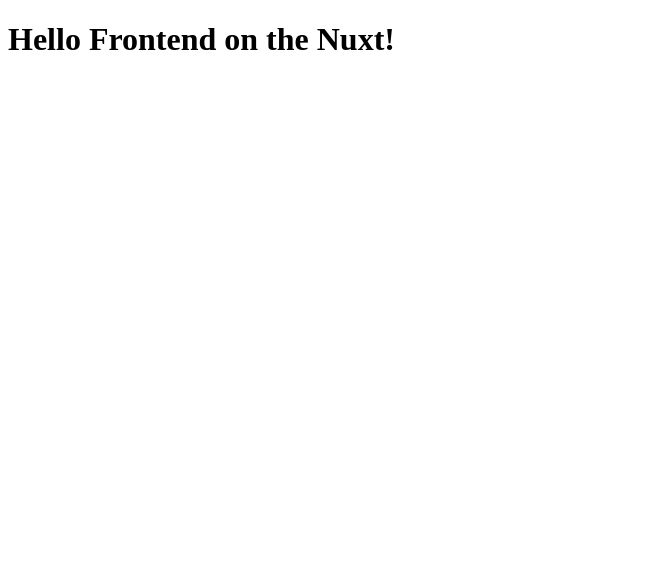
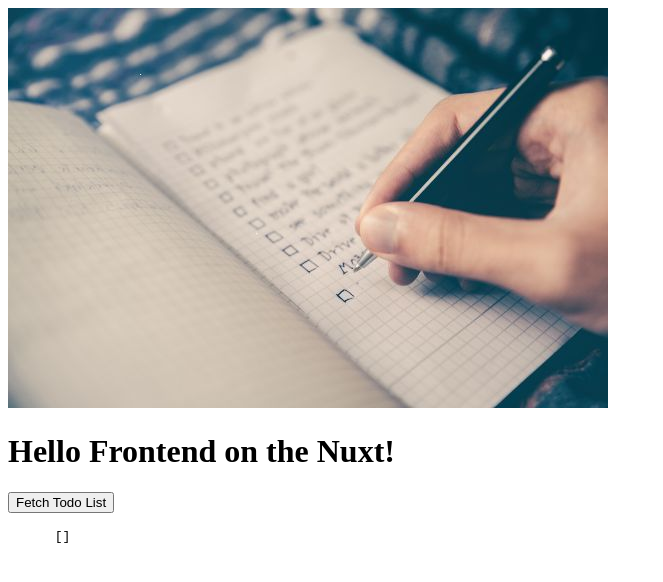
Before and after one commit to alexnas/nuxt3-app, a Nuxt app: page / in a window 1280 px wide. Shown: the top 582 px of the page, without its empty margins (0-663 px from the left). Built offline with nearby package versions, Linux system fonts and the light colour scheme.

Commit message:
Fetch and show todos list from JsonPlaceholder server

```diff
--- a/app.vue
+++ b/app.vue
@@ -1,5 +1,34 @@
+<script>
+import { defineNuxtComponent } from '#app';
+export default defineNuxtComponent({
+  data: () => ({
+    todoList: [],
+  }),
+  methods: {
+    fetchTodoList() {
+      fetch('https://jsonplaceholder.typicode.com/todos/')
+        .then((response) => response.json())
+        .then((json) => {
+          this.todoList = json;
+        });
+    },
+  },
+});
+</script>
+
 <template>
   <div>
+    <img src="/todo.jpg" alt="Todo photo by Glenn Carstens-Peters" />
     <h1>Hello Frontend on the Nuxt!</h1>
+    <button @click="fetchTodoList">Fetch Todo List</button>
+    <ul>
+      <li v-for="todo in todoList" :key="`todo-id-${todo.id}`">
+        <input type="checkbox" :checked="todo.completed" />
+        {{ todo.title }}
+      </li>
+    </ul>
+    <pre>
+      {{ todoList }}
+    </pre>
   </div>
 </template>
```
Also changed, not shown: public/todo.jpg (added).
